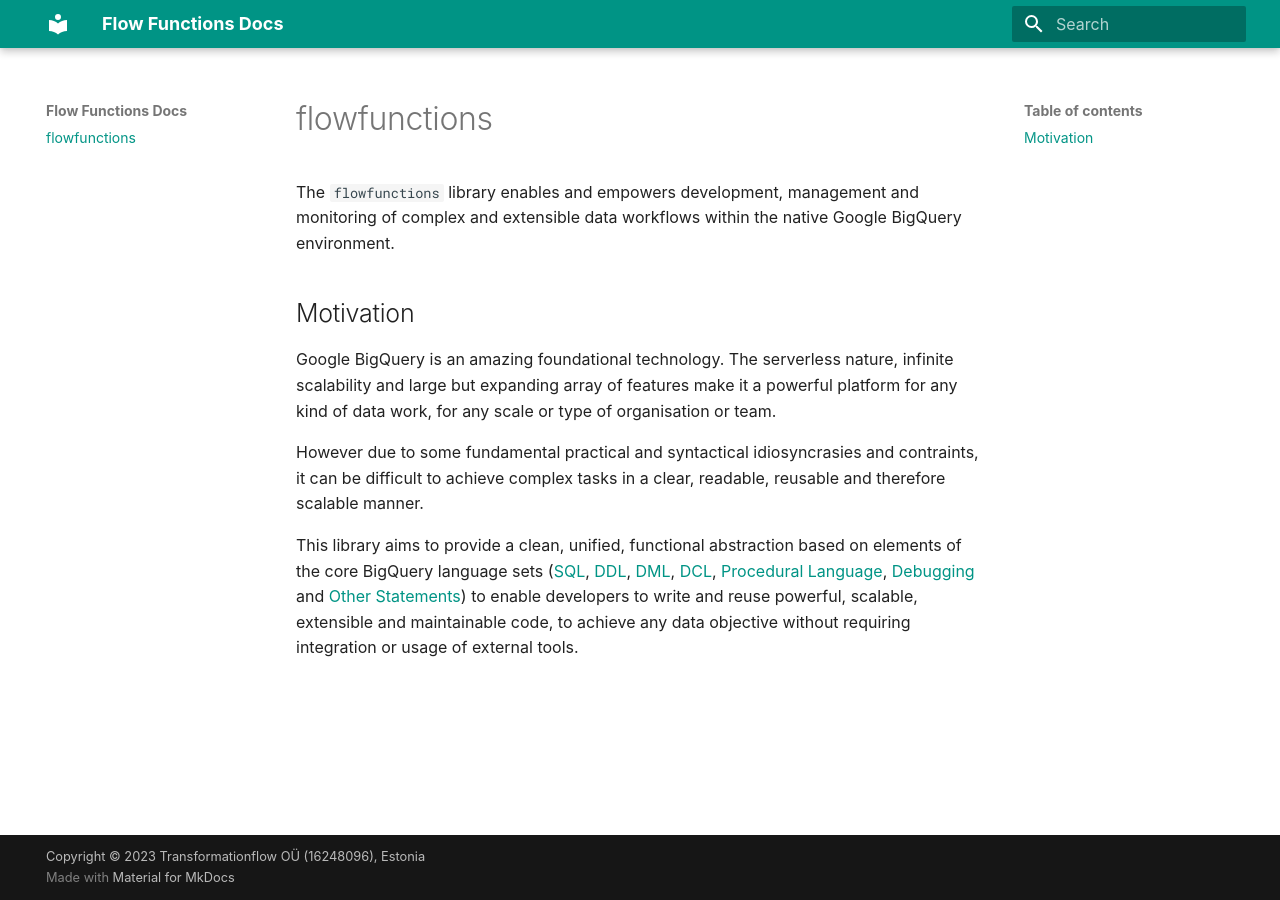
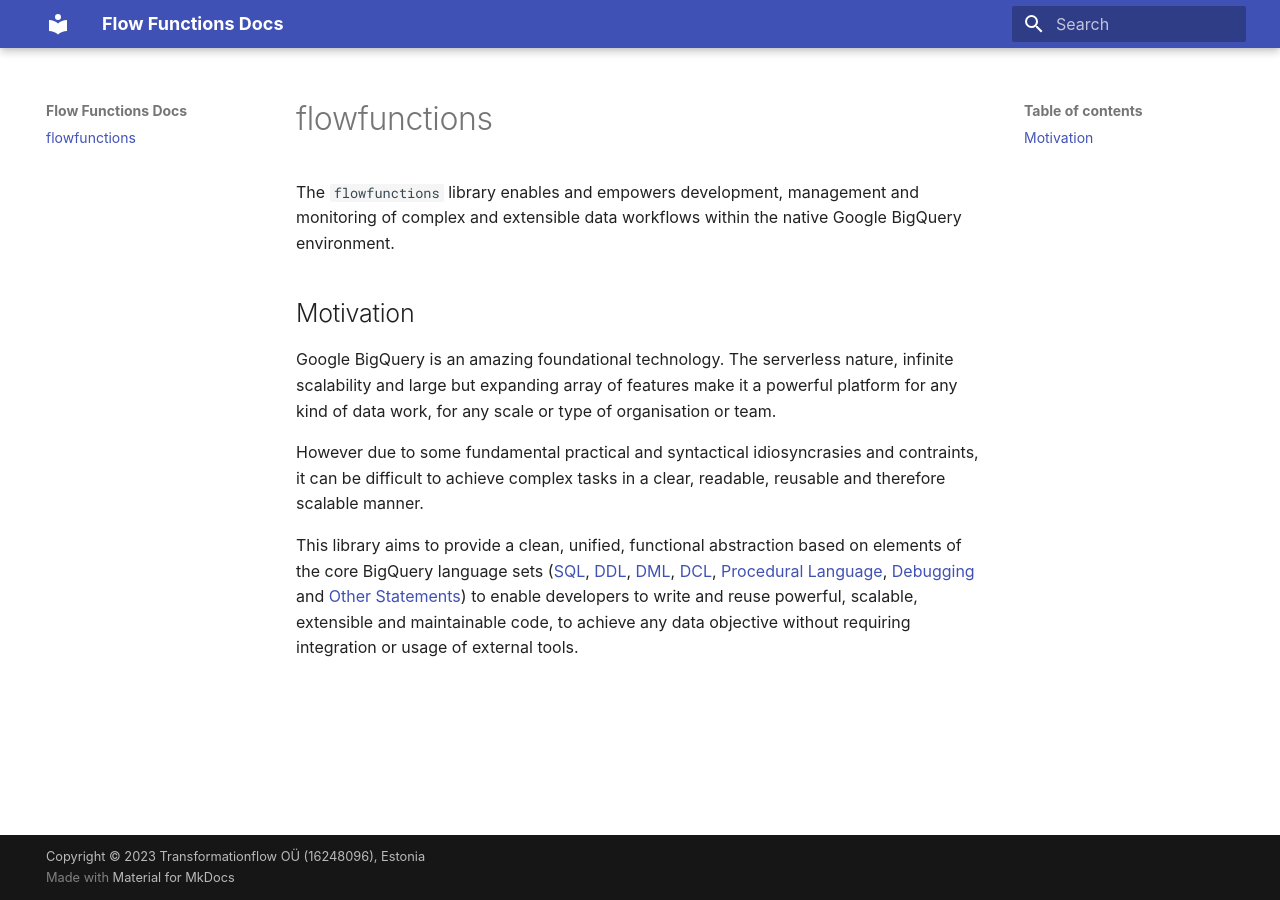
Before and after one commit to flowfunctions/flowfunctions.github.io, an MkDocs documentation site: the page built from docs/index.md, in a window 1280 px wide. Built offline with MkDocs 1.6.1 and Material for MkDocs 9.7.7, drawn with Linux system fonts in a browser that asks for light colours; some web fonts are replaced.

Commit message:
updated colours

```diff
--- a/mkdocs.yml
+++ b/mkdocs.yml
@@ -4,8 +4,6 @@
   name: material
   font:
     text: Monserrat
-  palette:
-      primary: teal
-      accent: cyan
+
 
 copyright: Copyright &copy; 2023 Transformationflow OÜ (16248096), Estonia
```
